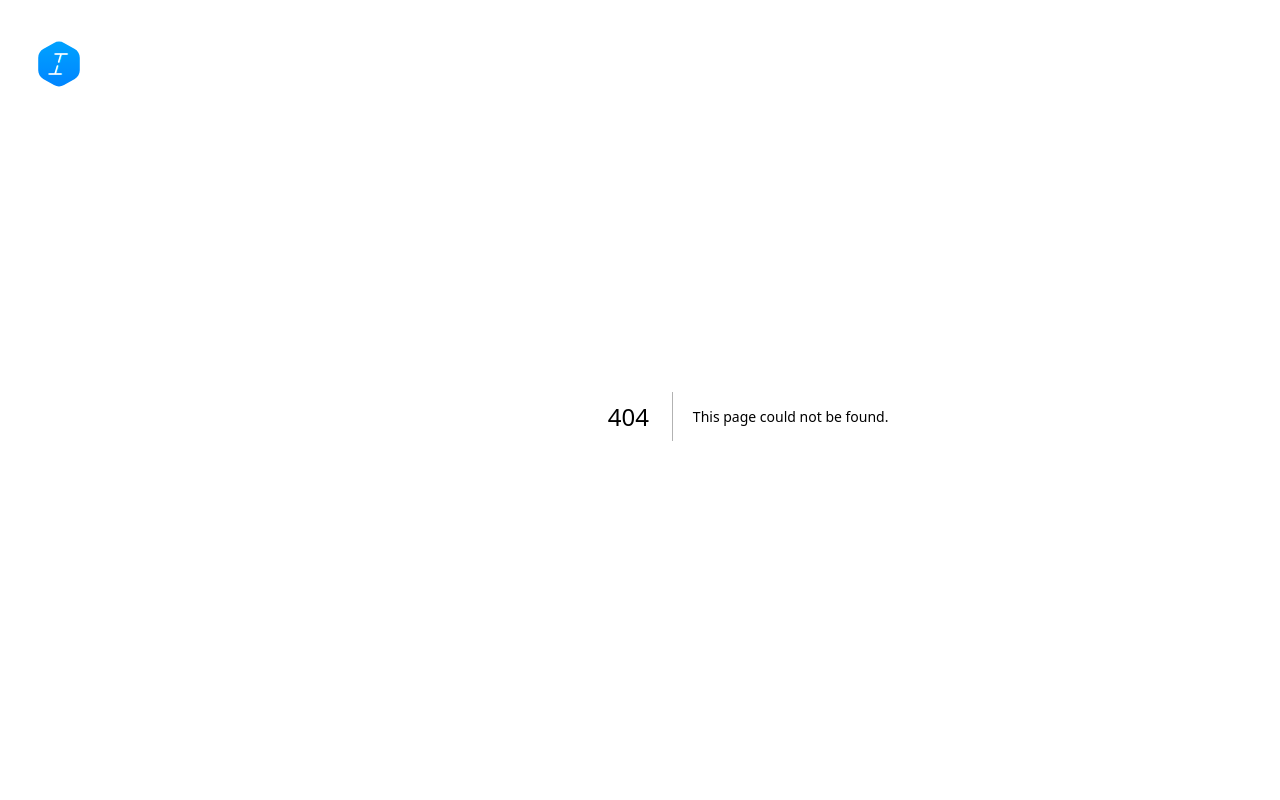
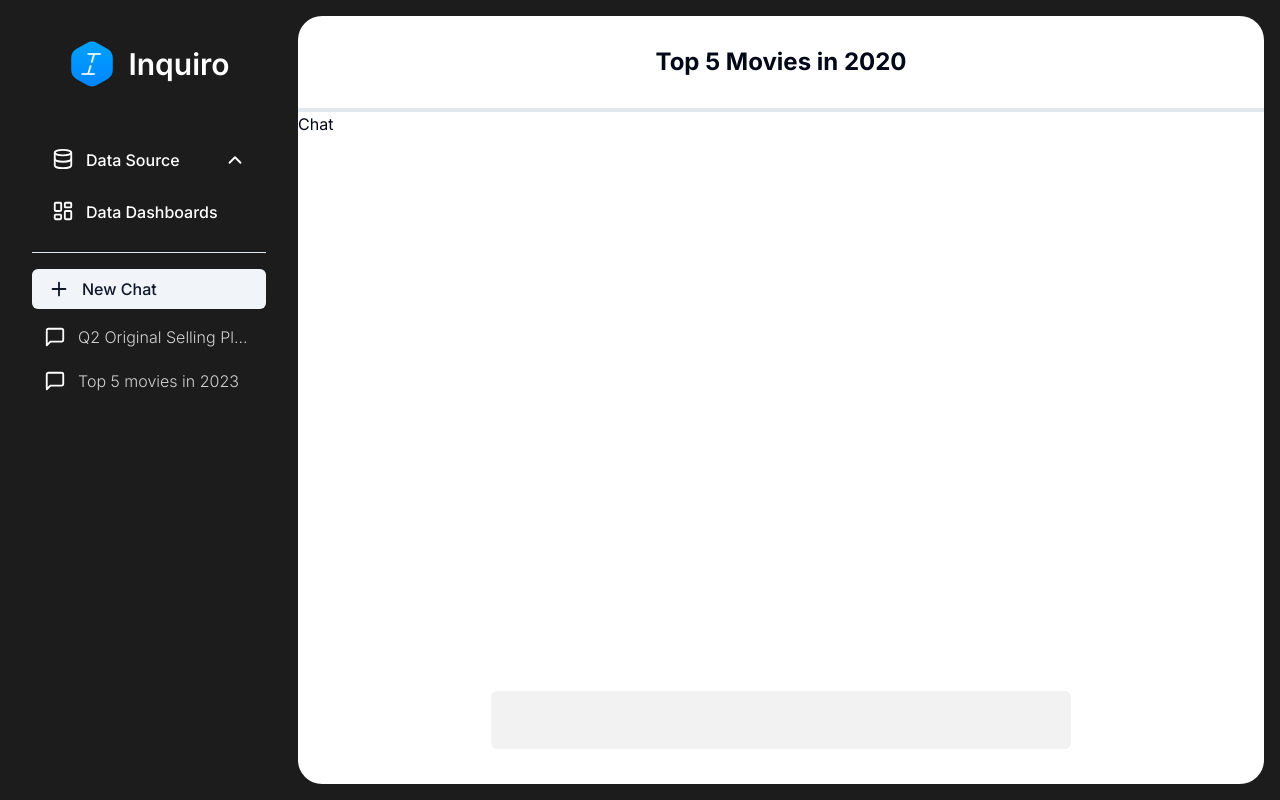
Before and after one commit to Robotics-AI-Project/Inquiro-Frontend-v2, a Next.js app: page /c in a window 1280 px wide. Before the commit this address had no page. Built offline with nearby package versions, Linux system fonts and the light colour scheme.

Commit message:
feat: WIP chat

```diff
--- /dev/null
+++ b/app/c/layout.tsx
@@ -0,0 +1,18 @@
+import Footer from "@/components/layouts/chat/footer";
+import Header from "@/components/layouts/chat/header";
+import { Metadata } from "next";
+
+export const metadata: Metadata = {
+  title: "New Chat",
+  description: "New Chat for Inquiro",
+};
+
+export default function Layout({ children }: { children: React.ReactNode }) {
+  return (
+    <div className="flex flex-col h-full w-full">
+      <Header />
+      <div className="flex flex-auto">{children}</div>
+      <Footer />
+    </div>
+  );
+}
--- /dev/null
+++ b/app/c/page.tsx
@@ -0,0 +1,3 @@
+export default function Chat() {
+  return <p>Chat</p>;
+}
--- a/app/globals.css
+++ b/app/globals.css
@@ -29,7 +29,7 @@
     --destructive-foreground: 210 40% 98%;
 
     --border: 214.3 31.8% 91.4%;
-    --input: 214.3 31.8% 91.4%;
+    --input: 0 0% 95%;
     --ring: 222.2 84% 4.9%;
 
     --radius: 0.5rem;
--- /dev/null
+++ b/components/layouts/chat/footer.tsx
@@ -0,0 +1,16 @@
+import { Textarea } from "@/components/ui/textarea";
+import React from "react";
+
+type Props = {};
+
+const Footer = (props: Props) => {
+  return (
+    <div className="flex flex-grow-0 flex-shrink-0 h-32 justify-center items-center">
+      <div className="w-3/5">
+        <Textarea className="resize-none" />
+      </div>
+    </div>
+  );
+};
+
+export default Footer;
--- /dev/null
+++ b/components/layouts/chat/header.tsx
@@ -0,0 +1,13 @@
+import React from "react";
+
+type Props = {};
+
+const Header = (props: Props) => {
+  return (
+    <div className="flex flex-grow-0 flex-shrink-0 h-24 justify-center items-center border-b-4 border-border">
+      <h1 className="text-2xl font-bold">Top 5 Movies in 2020</h1>
+    </div>
+  );
+};
+
+export default Header;
--- a/components/layouts/sidebar.tsx
+++ /dev/null
@@ -1,22 +0,0 @@
-import Image from "next/image";
-import React from "react";
-
-type Props = {};
-
-function SideBar({}: Props) {
-  return (
-    <div className="flex flx-col justify-center items-start py-10 w-[288px]">
-      <div className="flex justify-center items-center space-x-3">
-        <Image
-          src="/logo/inquiro.svg"
-          alt="inquiro-logo"
-          width={48}
-          height={48}
-        />
-        <h1 className="text-3xl text-white font-bold">Inquiro</h1>
-      </div>
-    </div>
-  );
-}
-
-export default SideBar;
```
